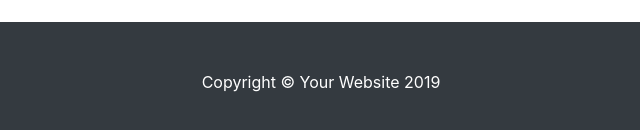
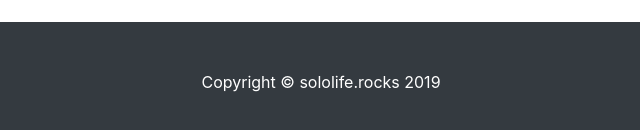
Before and after one commit to sololiferocks/sololiferocks.github.io, a website with bundled scripts: page index.html in a window 1280 px wide. Shown: the part 1829-1959 px from the top of the page, 319-959 px from the left. Built offline with nearby package versions, Linux system fonts and the light colour scheme.

Commit message:
Add title & copyright.

```diff
--- a/index.html
+++ b/index.html
@@ -8,7 +8,7 @@
   <meta name="description" content="">
   <meta name="author" content="">
 
-  <title>Scrolling Nav - Start Bootstrap Template</title>
+  <title>SoloLife.rocks</title>
 
   <!-- Bootstrap core CSS -->
   <link href="vendor/bootstrap/css/bootstrap.min.css" rel="stylesheet">
@@ -92,7 +92,7 @@
   <!-- Footer -->
   <footer class="py-5 bg-dark">
     <div class="container">
-      <p class="m-0 text-center text-white">Copyright &copy; Your Website 2019</p>
+      <p class="m-0 text-center text-white">Copyright &copy; sololife.rocks 2019</p>
     </div>
     <!-- /.container -->
   </footer>
```
